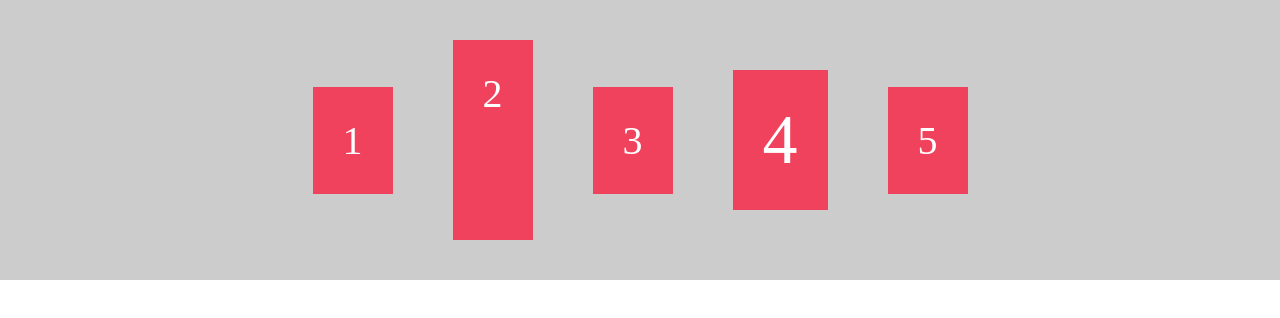
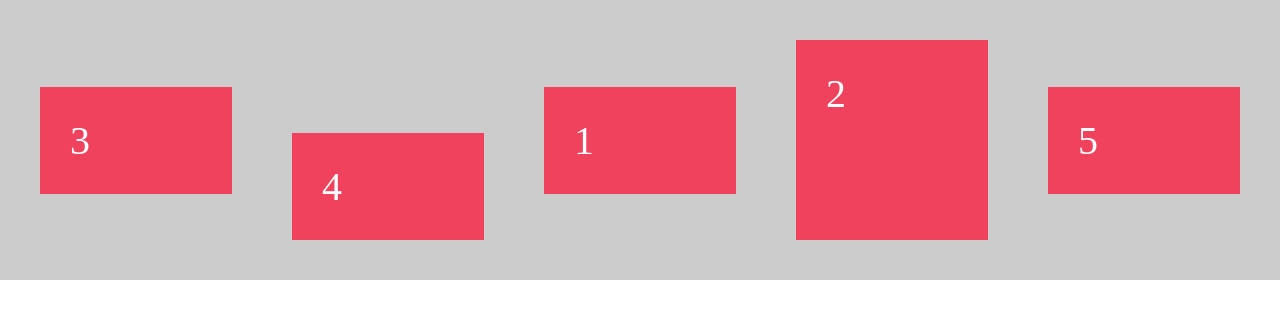
Before and after one commit to developwithsushan/Trillo-Project, a plain HTML site: page _intro.html in a window 1280 px wide. Drawn offline with Linux system fonts and the light colour scheme.

Commit message:
A Basic Intro to Flexbox : Flex Items

```diff
--- a/_intro.html
+++ b/_intro.html
@@ -15,7 +15,7 @@
             padding: 10px;
             display: flex;
             flex-direction: row;
-            justify-content: center;
+            justify-content: space-between;
             align-items: center;
         }
         .item{
@@ -24,14 +24,20 @@
             margin: 30px;
             color: #fff;
             font-size: 40px;
+            flex-grow: 1;
         }
 
         .i2{
             height: 200px;
         }
 
+        .i3{
+            order: -2;
+        }
+
         .i4{
-            font-size: 70px;
+            align-self: flex-end;
+            order: -1;
         }
     </style>
 </head>
@@ -39,7 +45,7 @@
 <div class="container">
     <div class="item">1</div>
     <div class="item i2">2</div>
-    <div class="item">3</div>
+    <div class="item i3">3</div>
     <div class="item i4">4</div>
     <div class="item">5</div>
 </div>
```
